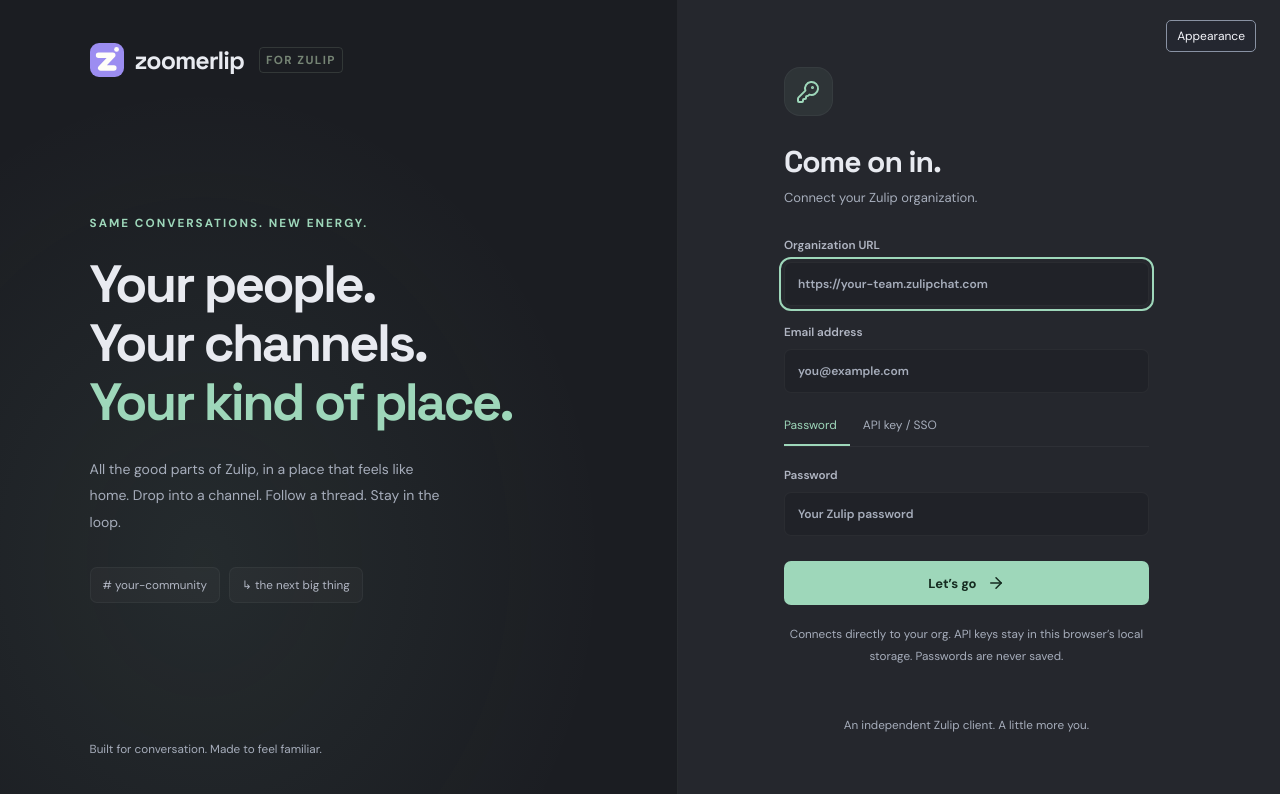
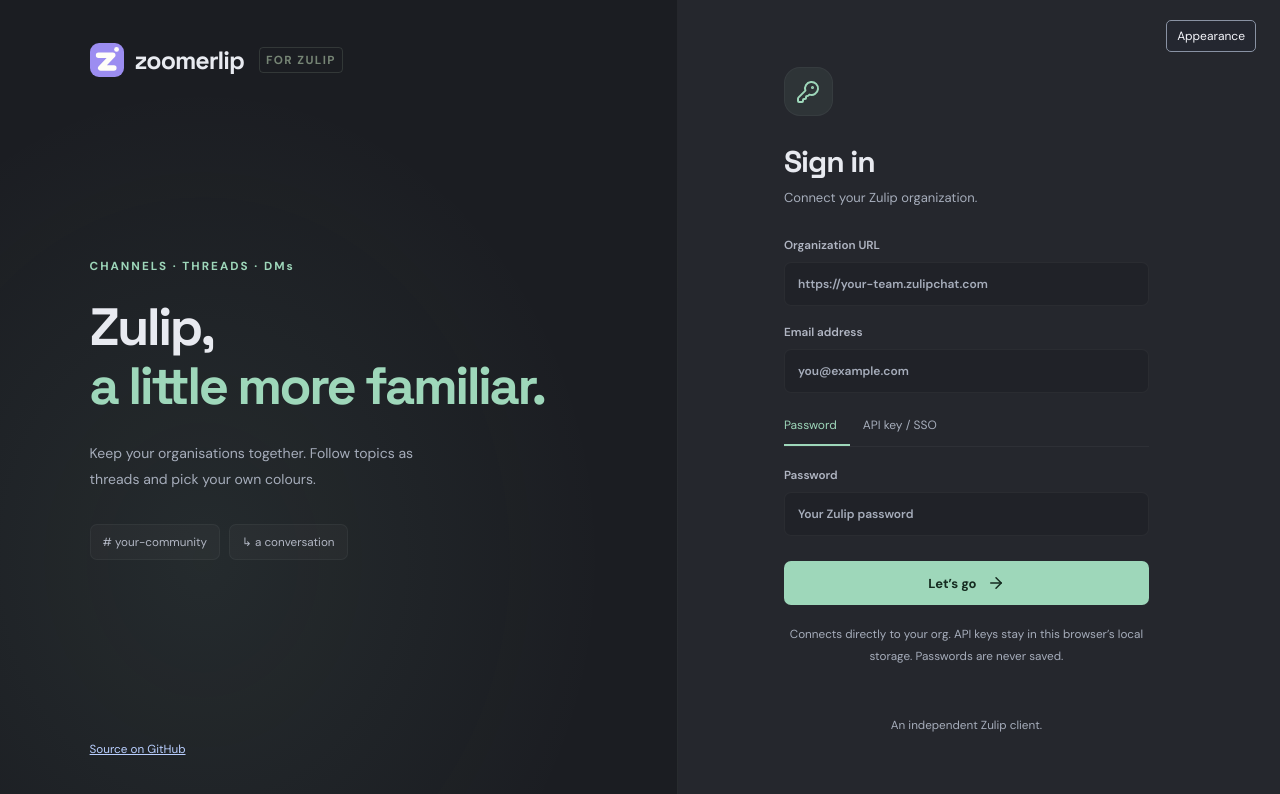
Before and after one commit to kiranandcode/zoomerlip, a React (Vite) app: page / in a window 1280 px wide. Shown: the top 794 px of the page. Built offline with nearby package versions, Linux system fonts and the light colour scheme.

Commit message:
Link GitHub source from login and simplify introductory copy

```diff
--- a/src/components/Login.tsx
+++ b/src/components/Login.tsx
@@ -31,24 +31,30 @@ export function Login({
           zoomerlip<span>FOR ZULIP</span>
         </div>
         <div className="story-copy">
-          <div className="eyebrow">SAME CONVERSATIONS. NEW ENERGY.</div>
+          <div className="eyebrow">CHANNELS · THREADS · DMs</div>
           <h1>
-            Your people.
+            Zulip,
             <br />
-            Your channels.
-            <br />
-            <span>Your kind of place.</span>
+            <span>a little more familiar.</span>
           </h1>
           <p>
-            All the good parts of Zulip, in a place that feels like home. Drop
-            into a channel. Follow a thread. Stay in the loop.
+            Keep your organisations together. Follow topics as threads and pick
+            your own colours.
           </p>
           <div className="story-tags">
             <span># your-community</span>
-            <span>↳ the next big thing</span>
+            <span>↳ a conversation</span>
           </div>
         </div>
-        <footer>Built for conversation. Made to feel familiar.</footer>
+        <footer>
+          <a
+            href="https://github.com/kiranandcode/zoomerlip"
+            target="_blank"
+            rel="noopener noreferrer"
+          >
+            Source on GitHub
+          </a>
+        </footer>
       </section>
       {appearance && <Appearance onClose={() => setAppearance(false)} />}
       <section className="login-side">
@@ -102,12 +108,11 @@ export function Login({
           <div className="login-symbol">
             <KeyRound size={24} />
           </div>
-          <h2>Come on in.</h2>
+          <h2>Sign in</h2>
           <p>Connect your Zulip organization.</p>
           <label>
             Organization URL
             <input
-              autoFocus
               required
               placeholder="https://your-team.zulipchat.com"
               value={url}
@@ -185,9 +190,7 @@ export function Login({
             storage. Passwords are never saved.
           </p>
         </form>
-        <span className="independent">
-          An independent Zulip client. A little more you.
-        </span>
+        <span className="independent">An independent Zulip client.</span>
       </section>
     </div>
   );
```
